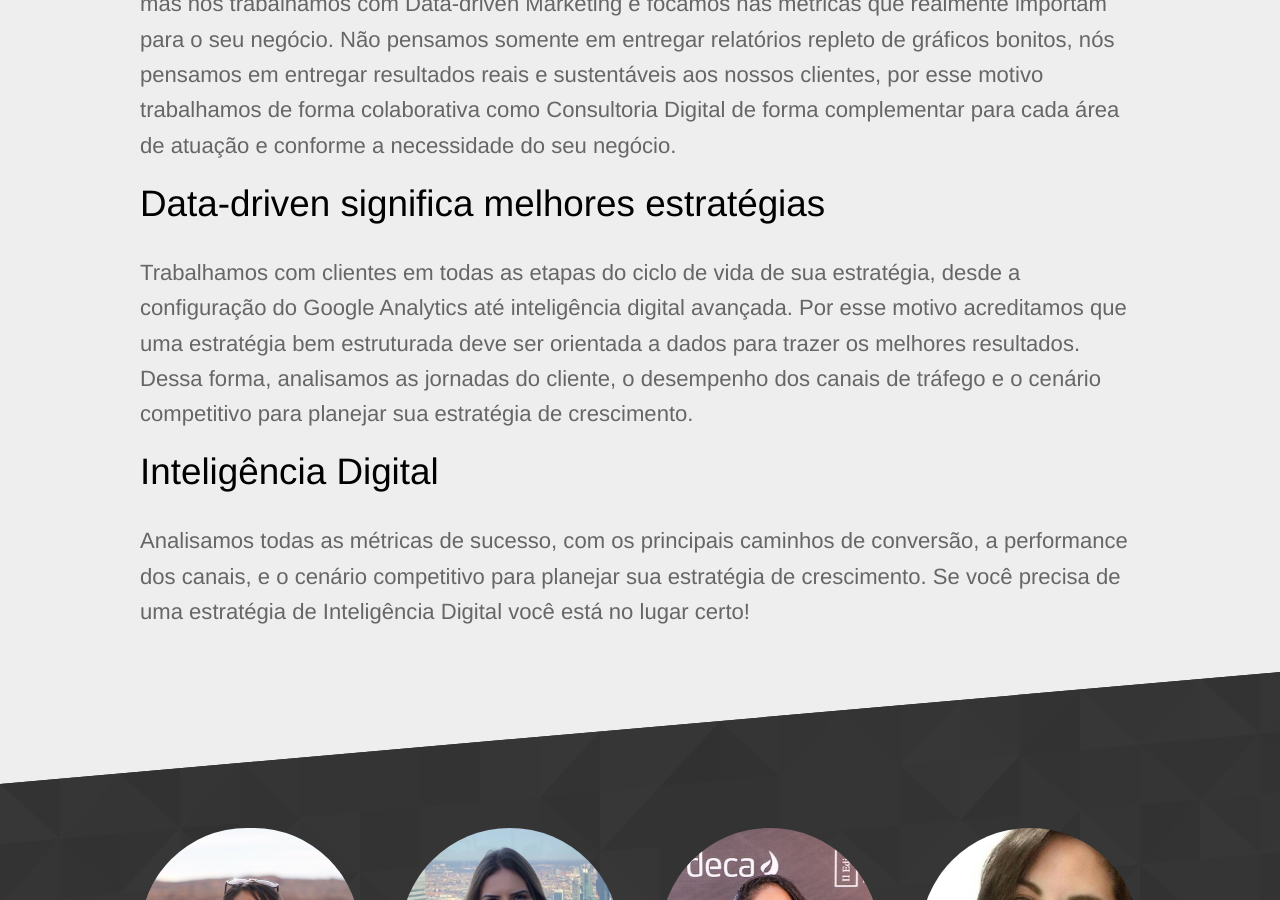
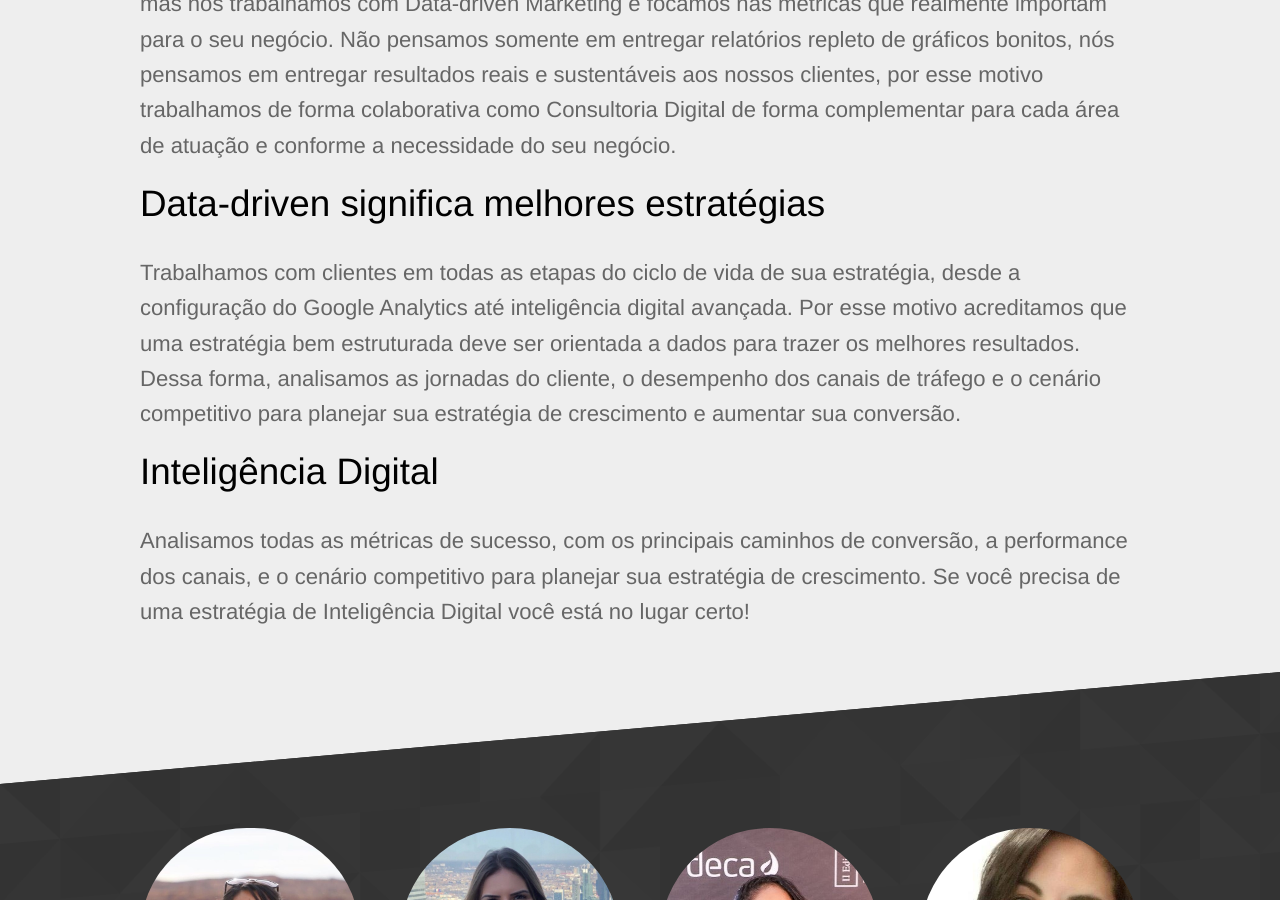
Before and after one commit to seoanalytics/seoanalytics.github.io, a Jekyll site: the page built from consultoria.html, in a window 1280 px wide and 900 px high, scrolled down 654 px. Built offline with Jekyll 4.4.1, drawn with Linux system fonts in a browser that asks for light colours.

Commit message:
Updated 'consultoria.html' via CloudCannon

```diff
--- a/consultoria.html
+++ b/consultoria.html
@@ -16,7 +16,7 @@
 				Data-driven significa melhores estratégias
 			</h2>
 			<p class="editable">
-				 Trabalhamos com clientes em todas as etapas do ciclo de vida de sua estratégia, desde a configuração do Google Analytics até inteligência digital avançada. Por esse motivo acreditamos que uma estratégia bem estruturada deve ser orientada a dados para trazer os melhores resultados. Dessa forma, analisamos as jornadas do cliente, o desempenho dos canais de tráfego e o cenário competitivo para planejar sua estratégia de crescimento.
+				 Trabalhamos com clientes em todas as etapas do ciclo de vida de sua estratégia, desde a configuração do Google Analytics até inteligência digital avançada. Por esse motivo acreditamos que uma estratégia bem estruturada deve ser orientada a dados para trazer os melhores resultados. Dessa forma, analisamos as jornadas do cliente, o desempenho dos canais de tráfego e o cenário competitivo para planejar sua estratégia de crescimento e aumentar sua conversão.
 			</p>
 			<h2 class="editable">
 				Inteligência Digital
```
